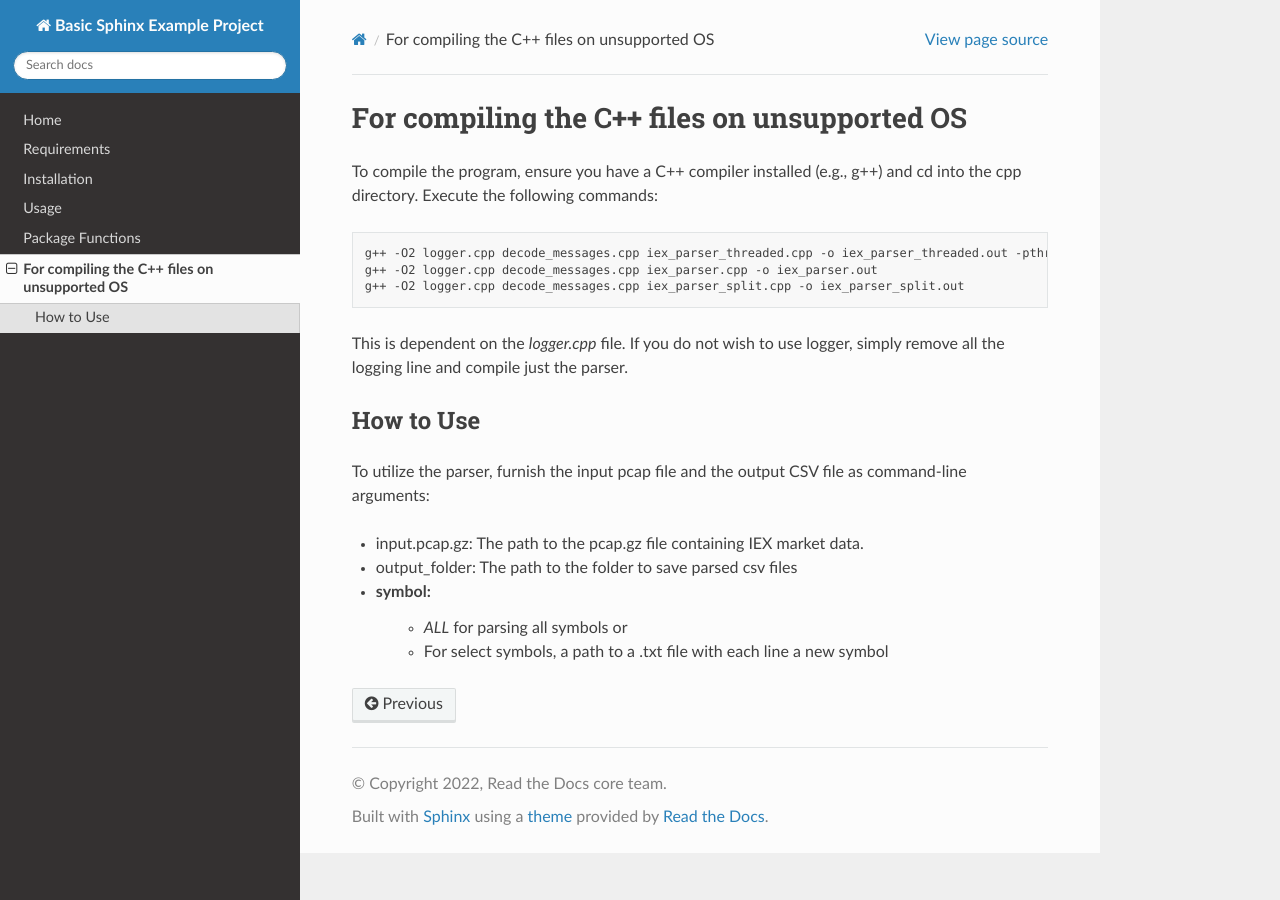
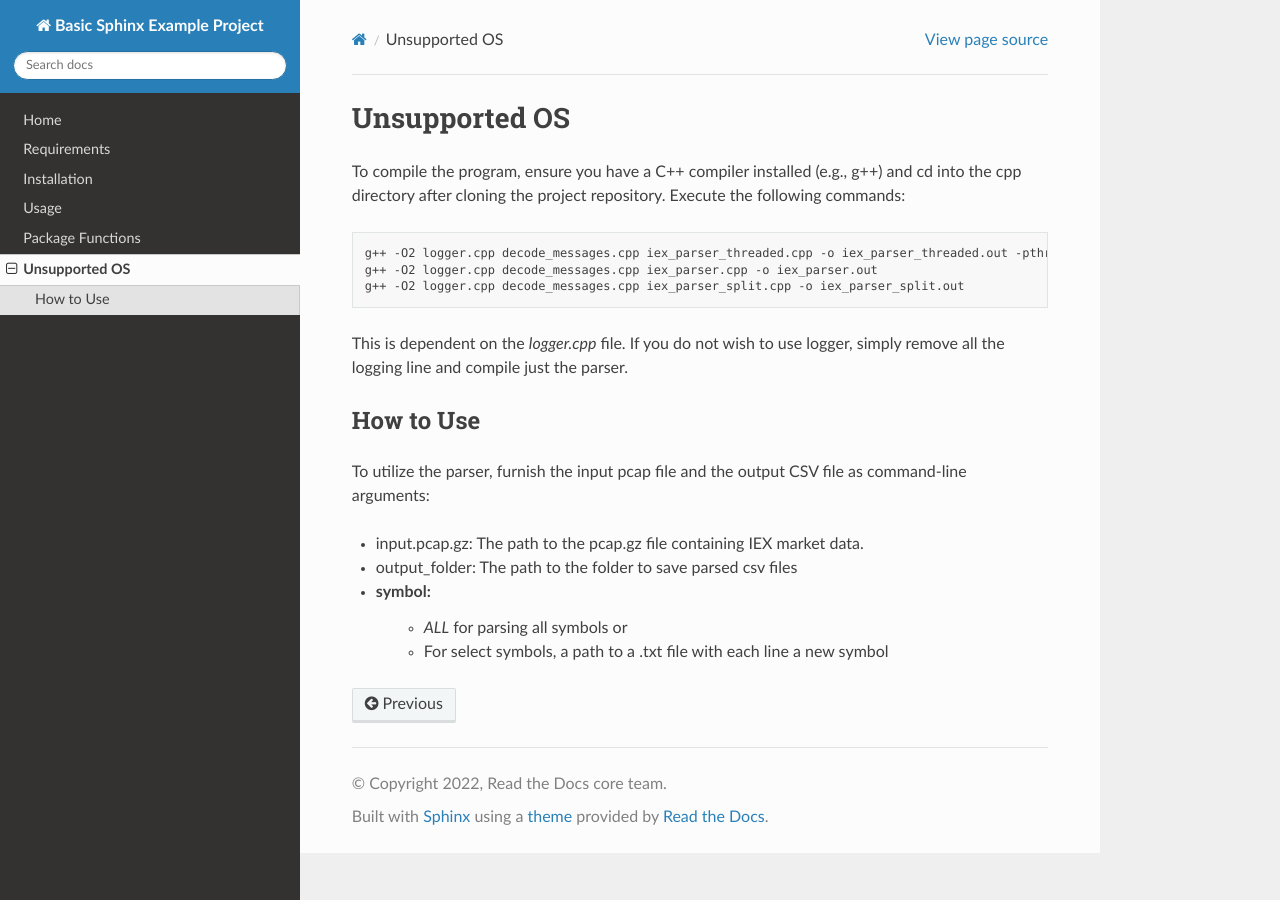
Before and after one commit to Sai271828/iex-parser, a Sphinx documentation site: the page built from docs/unsupported_os.rst, in a window 1280 px wide. Built offline with Sphinx 7.4.7 and the Read the Docs theme 2.0.0, drawn with Linux system fonts in a browser that asks for light colours.

Commit message:
docs: Remove symbols.txt from documentation and update unsupported OS section

```diff
--- a/docs/symbols.txt
+++ /dev/null
@@ -1,2 +0,0 @@
-AAPL
-MSFT
--- a/docs/unsupported_os.rst
+++ b/docs/unsupported_os.rst
@@ -1,9 +1,10 @@
 
-For compiling the C++ files on unsupported OS
-=============================================
+.. _unsupported_os:
 
+Unsupported OS
+==============
 
-To compile the program, ensure you have a C++ compiler installed (e.g., g++) and cd into the cpp directory. Execute the following commands:
+To compile the program, ensure you have a C++ compiler installed (e.g., g++) and cd into the cpp directory after cloning the project repository. Execute the following commands:
 
 .. code-block:: bash
 
--- a/docs/usage.rst
+++ b/docs/usage.rst
@@ -29,8 +29,6 @@ Create a `symbols.txt` file to filter the desired symbols
    MSFT
 
 
-.. include:: symbols.txt
-
 Run the following python script
 
 >>> from iex_parser import parse_date
```
